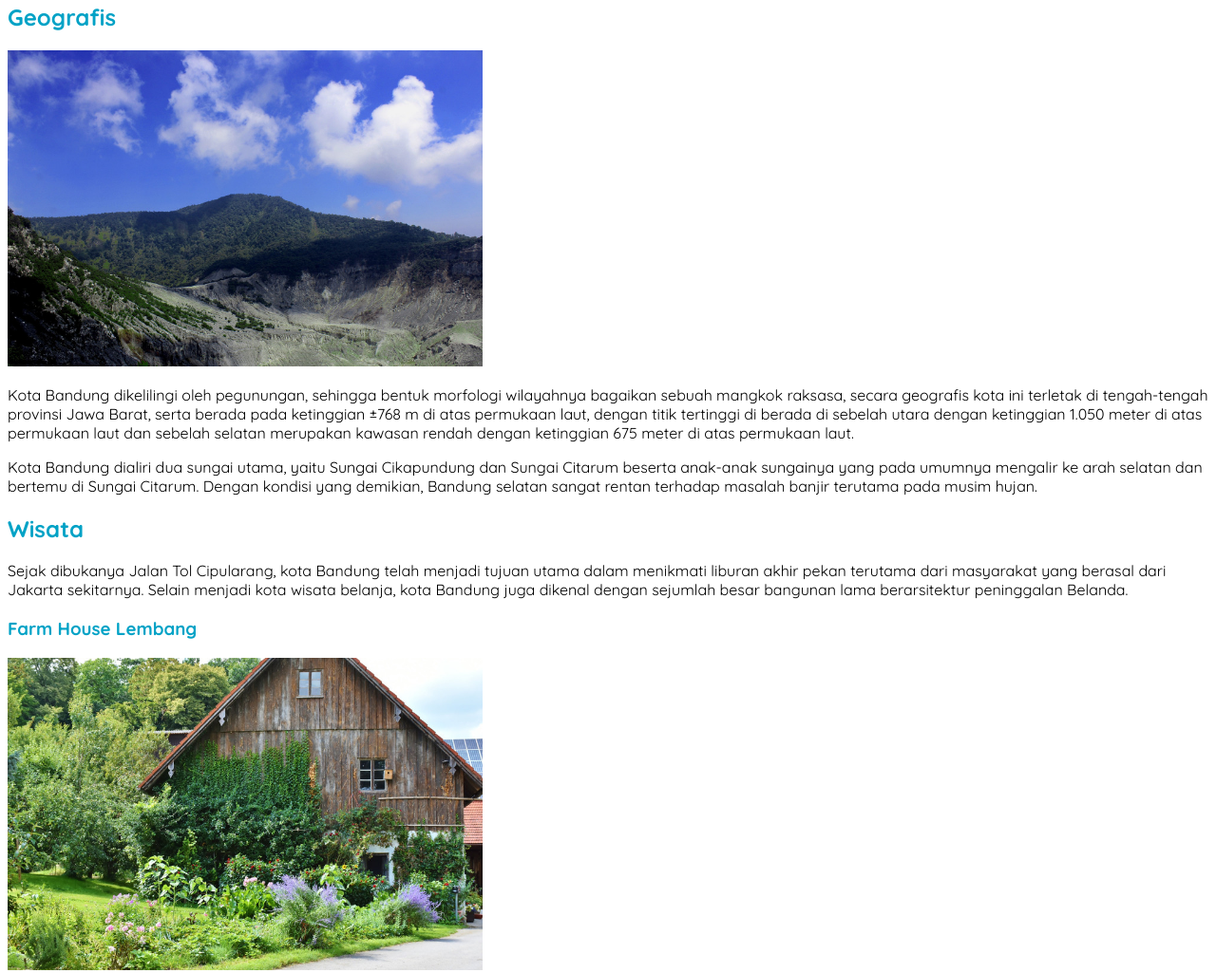
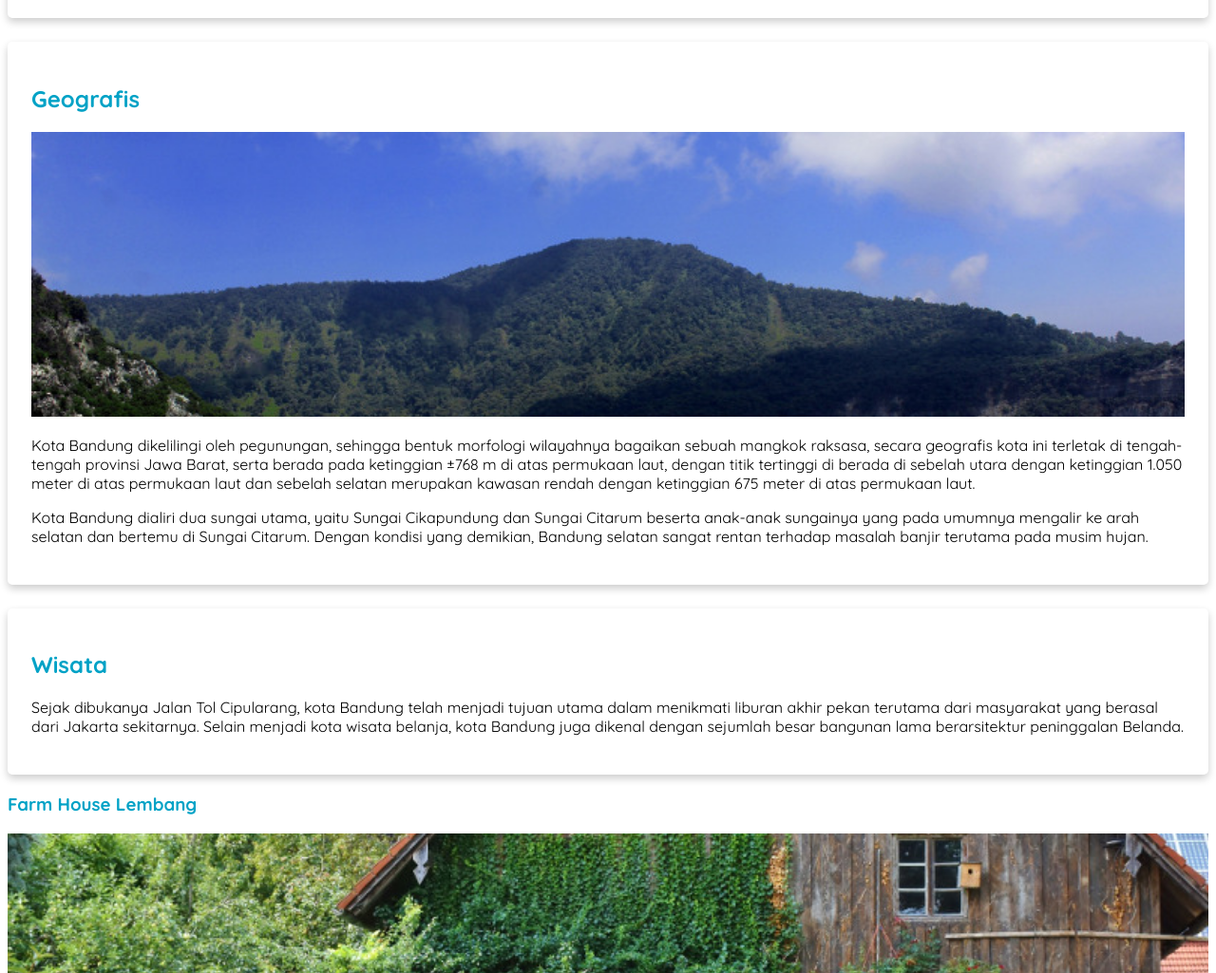
Before and after one commit to clickers99/front-end-dev-course, a plain HTML site: page index.html in a window 1280 px wide. Shown: the part 826-1851 px from the top of the page at 95% size. Drawn offline with Linux system fonts and the light colour scheme.

Commit message:
menerapkan card style pada elemen article serta menetapkan ukuran pada gambar

```diff
--- a/assets/styles/styles.css
+++ b/assets/styles/styles.css
@@ -27,3 +27,22 @@ nav a:hover {
 .profile header {
     text-align: center;
 }
+
+.featured-image {
+    width: 100%;
+    max-height: 300px;
+    object-fit: cover;
+    object-position: center;
+}
+
+.profile img {
+    width: 200px;
+}
+
+.card {
+    box-shadow: 0 4px 8px 0 rgba(0, 0, 0, 0.2);
+    border-radius: 5px;
+
+    padding: 25px;
+    margin-top: 25px;
+}
--- a/index.html
+++ b/index.html
@@ -24,43 +24,43 @@
         </header>
             <main>
                 <div id="content">
-                    <article id="sejarah">
+                    <article id="sejarah" class="card">
                         <h2 id="sejarah">Sejarah</h2>
-                        <img src="assets/image/history.jpg" alt="Sejarah" width="500" />
+                        <img src="assets/image/history.jpg" alt="Sejarah" width="500" class="featured-image" />
 
                         <p>Kata Bandung berasal dari kata bendung atau bendungan karena terbendungnya sungai Citarum oleh lava Gunung Tangkuban Parahu yang lalu membentuk telaga. Legenda yang diceritakan oleh orang-orang tua di Bandung mengatakan bahwa nama Bandung diambil dari sebuah kendaraan air yang terdiri dari dua perahu yang diikat berdampingan yang disebut perahu bandung yang digunakan oleh Bupati Bandung, R.A. Wiranatakusumah II, untuk melayari Ci Tarum dalam mencari tempat kedudukan kabupaten yang baru untuk menggantikan ibu kota yang lama di Dayeuhkolot.</p>
                         <p>Berdasarkan filosofi Sunda, kata Bandung juga berasal dari kalimat Nga-Bandung-an Banda Indung, yang merupakan kalimat sakral dan luhur karena mengandung nilai ajaran Sunda. Nga-Bandung-an artinya menyaksikan atau bersaksi. Banda adalah segala sesuatu yang berada di alam hidup yaitu di bumi dan atmosfer, baik makhluk hidup maupun benda mati. Sinonim dari banda adalah harta. Indung berarti Ibu atau Bumi, disebut juga sebagai Ibu Pertiwi tempat Banda berada.</p>
                      </article>
 
-                     <article id="geografis">
+                     <article id="geografis" class="card">
                         <h2 id="geografis">Geografis</h2>
-                        <img src="assets/image/geografis.jpg" alt="Geografis" width="500"/>
+                        <img src="assets/image/geografis.jpg" alt="Geografis" width="500" class="featured-image"/>
 
                         <p>Kota Bandung dikelilingi oleh pegunungan, sehingga bentuk morfologi wilayahnya bagaikan sebuah mangkok raksasa, secara geografis kota ini terletak di tengah-tengah provinsi Jawa Barat, serta berada pada ketinggian ±768 m di atas permukaan laut, dengan titik tertinggi di berada di sebelah utara dengan ketinggian 1.050 meter di atas permukaan laut dan sebelah selatan merupakan kawasan rendah dengan ketinggian 675 meter di atas permukaan laut.</p>
                         <p>Kota Bandung dialiri dua sungai utama, yaitu Sungai Cikapundung dan Sungai Citarum beserta anak-anak sungainya yang pada umumnya mengalir ke arah selatan dan bertemu di Sungai Citarum. Dengan kondisi yang demikian, Bandung selatan sangat rentan terhadap masalah banjir terutama pada musim hujan.</p>
                      </article>
 
-                    <article id="wisata">
+                    <article id="wisata" class="card">
                         <h2 id="wisata">Wisata</h2>
                         <p>Sejak dibukanya Jalan Tol Cipularang, kota Bandung telah menjadi tujuan utama dalam menikmati liburan akhir pekan terutama dari masyarakat yang berasal dari Jakarta sekitarnya. Selain menjadi kota wisata belanja, kota Bandung juga dikenal dengan sejumlah besar bangunan lama berarsitektur peninggalan Belanda.</p>
                     </article>
 
                     <section>
                         <h3>Farm House Lembang</h3>
-                        <img src="assets/image/farm-house.jpg" alt="Wisata" width="500"/>
+                        <img src="assets/image/farm-house.jpg" alt="Wisata" width="500" class="featured-image"/>
                         <p>Berada di jalur utama Bandung-Lembang, Farm House menjadi objek wisata yang tidak pernah sepi pengunjung. Selain karena letaknya strategis, kawasan ini juga menghadirkan nuansa wisata khas Eropa. Semua itu diterapkan dalam bentuk spot swafoto Instagramable.</p>
                     </section>
 
                     <section>
                         <h3>Observatorium Bosscha</h3>
-                        <img src="assets/image/bosscha.jpg" alt="wisata" width="500"/>
+                        <img src="assets/image/bosscha.jpg" alt="wisata" width="500" class="featured-image"/>
                         <p>Memiliki beberapa teleskop, antara lain, Refraktor Ganda Zeiss, Schmidt Bimasakti, Refraktor Bamberg, Cassegrain GOTO, dan Teleskop Surya. Refraktor Ganda Zeiss adalah jenis teleskop terbesar untuk meneropong bintang. Benda ini diletakkan pada atap kubah sehingga saat teropong digunakan, atap tersebut harus dibuka. Observatorium Bosscha boleh dikunjungi oleh siapa pun, tanpa tiket. Namun, bagi yang ingin menggunakan teleskop Zeiss, wajib mendaftarkan diri. Untuk instansi atau lembaga pendidikan, diberikan jadwal hari Selasa sampai Jumat. Sementara itu, kunjungan individu dibuka setiap hari Sabtu.</p>
                     </section>
                 </article>
             </div>
 
             <aside>
-                <article class="profile">
+                <article class="profile card">
                     <header>
                         <h2>Kota Bandung</h2>
                         <p>Kota Lembang Paris van Java</p>
```
